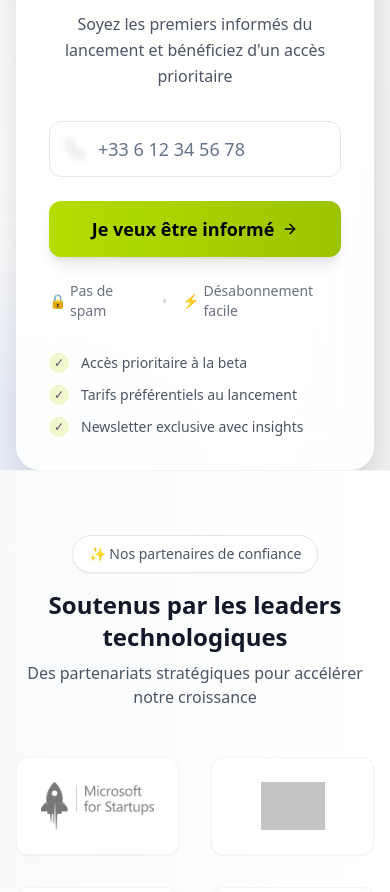
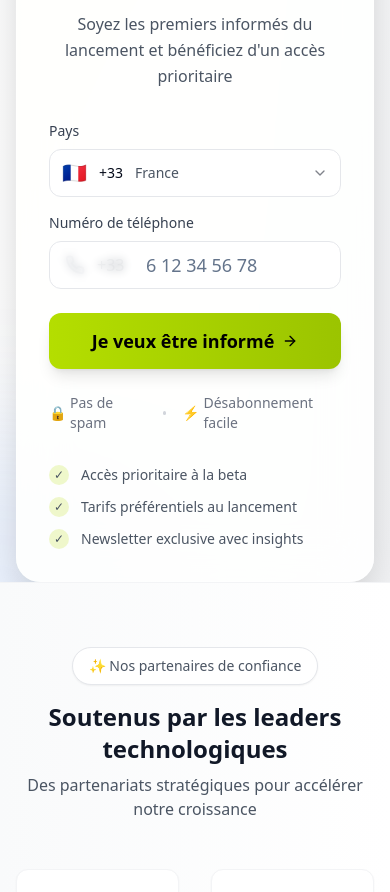
Before and after one commit to payzoo/landing, a React (Vite) app: page / in a window 390 px wide. Shown: the part 1233-2125 px from the top of the page. Built offline with nearby package versions, Linux system fonts and the light colour scheme; grey boxes are pictures that could not be loaded.

Commit message:
Feat: Add country selection to form
Implement country selection with flags for phone number input.

```diff
--- a/src/components/LeadForm.tsx
+++ b/src/components/LeadForm.tsx
@@ -2,13 +2,32 @@
 import React, { useState } from 'react';
 import { Button } from '@/components/ui/button';
 import { Input } from '@/components/ui/input';
+import { Select, SelectContent, SelectItem, SelectTrigger, SelectValue } from '@/components/ui/select';
 import { useToast } from '@/hooks/use-toast';
 import { Phone, ArrowRight, Sparkles } from 'lucide-react';
 
+const countries = [
+  { code: 'FR', name: 'France', flag: '🇫🇷', dialCode: '+33' },
+  { code: 'BE', name: 'Belgique', flag: '🇧🇪', dialCode: '+32' },
+  { code: 'CH', name: 'Suisse', flag: '🇨🇭', dialCode: '+41' },
+  { code: 'LU', name: 'Luxembourg', flag: '🇱🇺', dialCode: '+352' },
+  { code: 'MC', name: 'Monaco', flag: '🇲🇨', dialCode: '+377' },
+  { code: 'CA', name: 'Canada', flag: '🇨🇦', dialCode: '+1' },
+  { code: 'US', name: 'États-Unis', flag: '🇺🇸', dialCode: '+1' },
+  { code: 'GB', name: 'Royaume-Uni', flag: '🇬🇧', dialCode: '+44' },
+  { code: 'DE', name: 'Allemagne', flag: '🇩🇪', dialCode: '+49' },
+  { code: 'ES', name: 'Espagne', flag: '🇪🇸', dialCode: '+34' },
+  { code: 'IT', name: 'Italie', flag: '🇮🇹', dialCode: '+39' },
+  { code: 'NL', name: 'Pays-Bas', flag: '🇳🇱', dialCode: '+31' },
+];
+
 const LeadForm = () => {
   const [phone, setPhone] = useState('');
+  const [selectedCountry, setSelectedCountry] = useState('FR');
   const [isSubmitting, setIsSubmitting] = useState(false);
   const { toast } = useToast();
+
+  const currentCountry = countries.find(c => c.code === selectedCountry) || countries[0];
 
   const handleSubmit = async (e: React.FormEvent) => {
     e.preventDefault();
@@ -27,7 +46,8 @@ const LeadForm = () => {
     try {
       await new Promise(resolve => setTimeout(resolve, 1000));
 
-      console.log('Lead submitted:', { phone });
+      const fullPhoneNumber = `${currentCountry.dialCode} ${phone}`;
+      console.log('Lead submitted:', { phone: fullPhoneNumber, country: selectedCountry });
 
       toast({
         title: "Merci !",
@@ -65,16 +85,56 @@ const LeadForm = () => {
         </div>
 
         <form onSubmit={handleSubmit} className="space-y-6">
+          <div className="space-y-4">
+            {/* Country Selector */}
+            <div>
+              <label className="block text-sm font-medium text-gray-700 mb-2">Pays</label>
+              <Select value={selectedCountry} onValueChange={setSelectedCountry}>
+                <SelectTrigger className="h-12 border-gray-200 focus:border-[#B4DE00] focus:ring-2 focus:ring-[#B4DE00]/20 rounded-xl bg-white/50 backdrop-blur-sm">
+                  <SelectValue>
+                    <div className="flex items-center space-x-3">
+                      <span className="text-xl">{currentCountry.flag}</span>
+                      <span className="font-medium">{currentCountry.dialCode}</span>
+                      <span className="text-gray-600">{currentCountry.name}</span>
+                    </div>
+                  </SelectValue>
+                </SelectTrigger>
+                <SelectContent className="bg-white border border-gray-200 rounded-xl shadow-lg max-h-60">
+                  {countries.map((country) => (
+                    <SelectItem
+                      key={country.code}
+                      value={country.code}
+                      className="flex items-center space-x-3 px-4 py-3 hover:bg-gray-50 cursor-pointer"
+                    >
+                      <div className="flex items-center space-x-3 w-full">
+                        <span className="text-xl">{country.flag}</span>
+                        <span className="font-medium text-[#B4DE00]">{country.dialCode}</span>
+                        <span className="text-gray-700">{country.name}</span>
+                      </div>
+                    </SelectItem>
+                  ))}
+                </SelectContent>
+              </Select>
+            </div>
+
+            {/* Phone Number Input */}
+            <div>
+              <label className="block text-sm font-medium text-gray-700 mb-2">Numéro de téléphone</label>
               <div className="relative">
                 <Phone className="absolute left-4 top-1/2 transform -translate-y-1/2 w-5 h-5 text-gray-400" />
+                <div className="absolute left-12 top-1/2 transform -translate-y-1/2 text-gray-600 font-medium">
+                  {currentCountry.dialCode}
+                </div>
                 <Input
                   type="tel"
-              placeholder="+33 6 12 34 56 78"
+                  placeholder="6 12 34 56 78"
                   value={phone}
                   onChange={(e) => setPhone(e.target.value)}
-              className="pl-12 h-14 text-lg border-gray-200 focus:border-[#B4DE00] focus:ring-2 focus:ring-[#B4DE00]/20 rounded-xl bg-white/50 backdrop-blur-sm"
+                  className="pl-24 h-12 text-lg border-gray-200 focus:border-[#B4DE00] focus:ring-2 focus:ring-[#B4DE00]/20 rounded-xl bg-white/50 backdrop-blur-sm"
                   required
                 />
+              </div>
+            </div>
           </div>
 
           <Button
```
Lines whose indentation alone changed are shown as unchanged.
